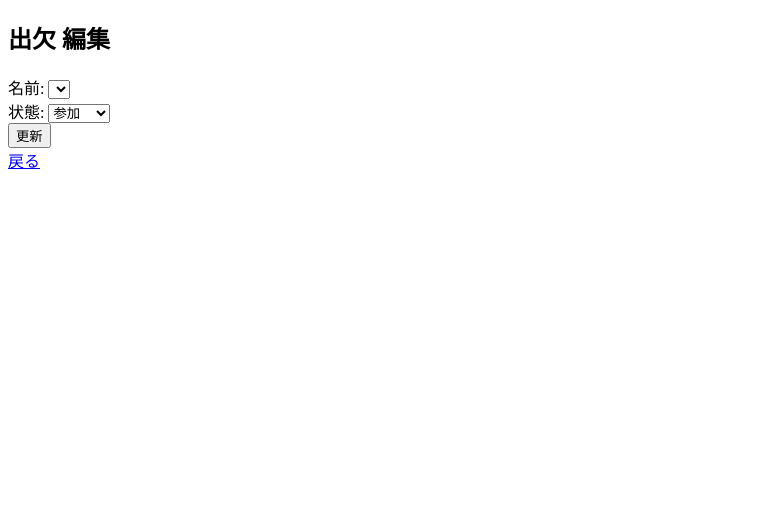
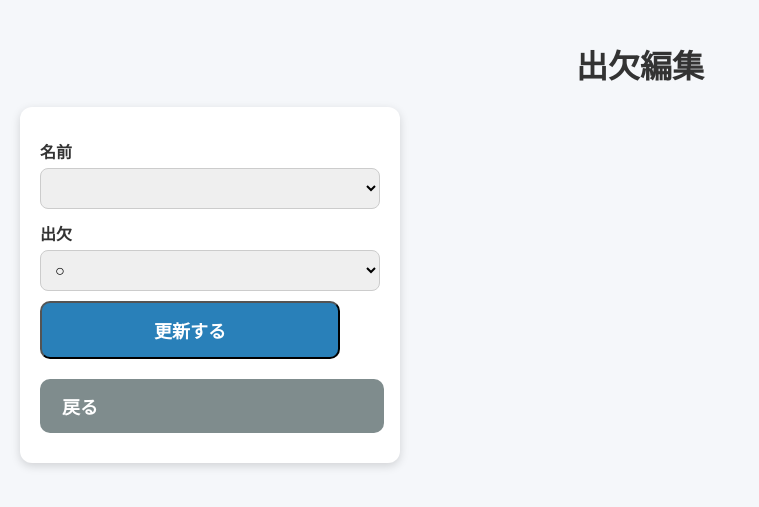
Before and after one commit to matsumurashin0125/event-app6, a Flask app: template templates/edit_attendance.html in a window 1280 px wide. Shown: the top 507 px of the page, without its empty margins (0-759 px from the left). Run offline with Flask 3, Linux system fonts and the light colour scheme; the template is opened without the code that fills it, so the values that code supplies are empty.

Commit message:
edit_attendance.html を更新

```diff
--- a/templates/edit_attendance.html
+++ b/templates/edit_attendance.html
@@ -1,29 +1,40 @@
 <!DOCTYPE html>
 <html>
 <head>
-    <title>出欠 編集</title>
+    <title>出欠編集</title>
+    <meta name="viewport" content="width=device-width, initial-scale=1">
+    <link rel="stylesheet" href="/static/style.css">
 </head>
 <body>
-<h2>出欠 編集</h2>
 
-<form method="POST">
-    名前:
-    <select name="name">
-        {% for m in members %}
-        <option value="{{ m }}" {% if m == att.name %}selected{% endif %}>{{ m }}</option>
-        {% endfor %}
-    </select><br>
+<h1>出欠編集</h1>
 
-    状態:
-    <select name="status">
-        <option value="参加" {% if att.status == "参加" %}selected{% endif %}>参加</option>
-        <option value="未定" {% if att.status == "未定" %}selected{% endif %}>未定</option>
-        <option value="不参加" {% if att.status == "不参加" %}selected{% endif %}>不参加</option>
-    </select><br>
+<div class="card">
 
-    <button type="submit">更新</button>
-</form>
+    <form method="POST">
 
-<a href="{{ url_for('register', event_id=att.event_id) }}">戻る</a>
+        <label>名前</label>
+        <select name="name" required>
+            {% for m in members %}
+                <option value="{{ m }}" {% if m == att.name %}selected{% endif %}>{{ m }}</option>
+            {% endfor %}
+        </select>
+
+        <label>出欠</label>
+        <select name="status" required>
+            <option value="○" {% if att.status == "○" %}selected{% endif %}>○</option>
+            <option value="△" {% if att.status == "△" %}selected{% endif %}>△</option>
+            <option value="×" {% if att.status == "×" %}selected{% endif %}>×</option>
+        </select>
+
+        <button class="btn" type="submit">更新する</button>
+    </form>
+
+    <a class="btn back-btn" href="{{ url_for('register_event', candidate_id=att.event.candidate_id) }}">
+        戻る
+    </a>
+
+</div>
+
 </body>
 </html>
```
